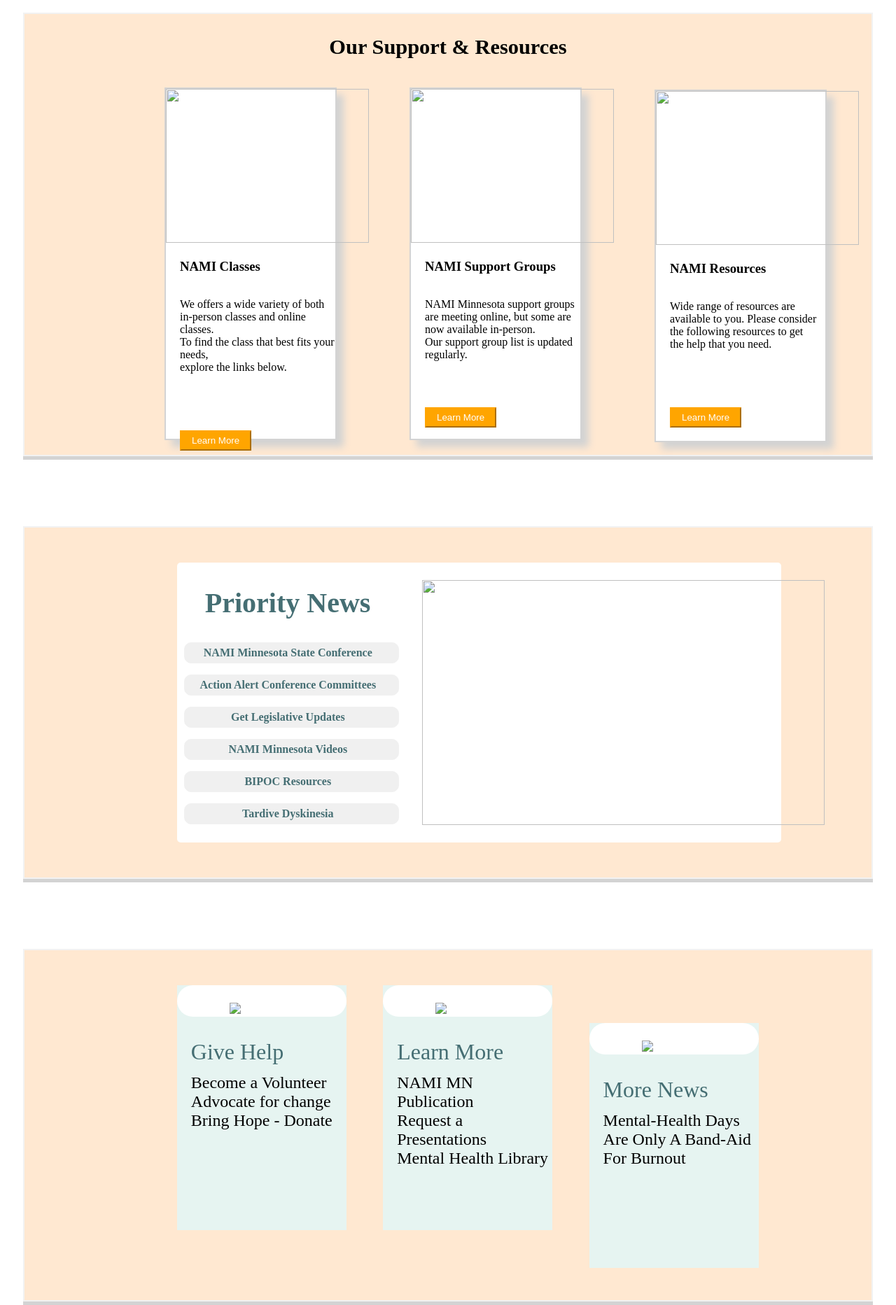
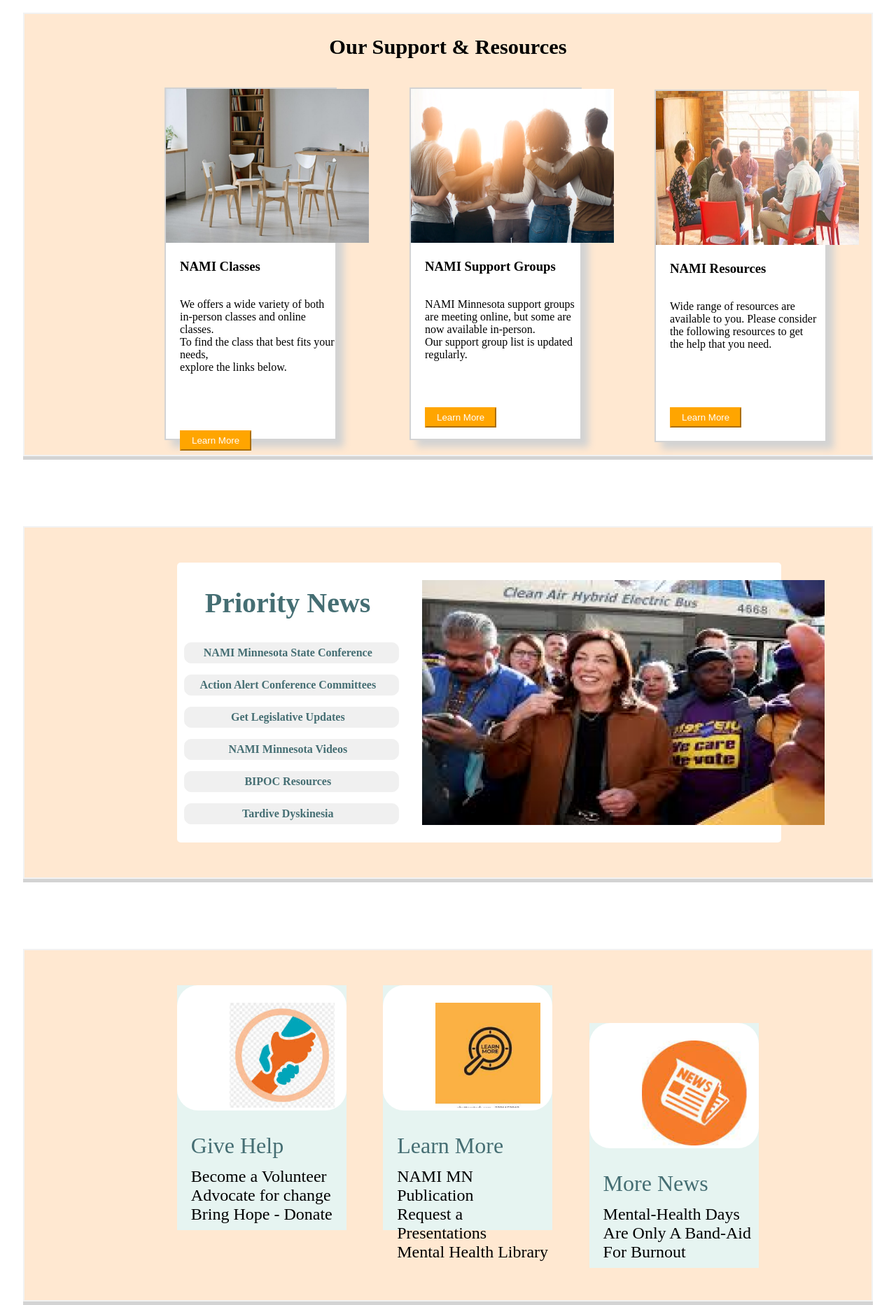
Before and after one commit to tmdevita/Group_6_OnePage, a plain HTML site: page index.html in a window 1280 px wide. Shown: the part 720-2585 px from the top of the page at 70% size. Drawn offline with Linux system fonts and the light colour scheme; the site is published under a folder, as on GitHub Pages, so addresses that start at the root find nothing.

Commit message:
Update index.html

```diff
--- a/index.html
+++ b/index.html
@@ -11,7 +11,7 @@
 <body>
   <header>
     <div class="header">
-      <img src="/images/logo.png">
+      <img src="images/logo.png">
     </div>
   </header>
     <nav>
@@ -82,7 +82,7 @@
         <h1>Our Support & Resources</h1>
       </div>
       <div class="card1">
-        <img src="/images/chairs.jpg" height="220px" width="290px">
+        <img src="images/chairs.jpg" height="220px" width="290px">
         <h3>NAMI Classes</h3>
         <p>We offers a wide variety of both<br>
         in-person classes and online classes. <br>
@@ -91,7 +91,7 @@
         <button class="learn_more1">Learn More</button>
       </div>
       <div class="card2">
-        <img src="/images/people.webp" height="220px" width="290px">
+        <img src="images/people.webp" height="220px" width="290px">
         <h3>NAMI Support Groups</h3>
         <p>NAMI Minnesota support groups<br>
         are meeting online,  but some are<br>
@@ -101,7 +101,7 @@
           <button class="learn_more2">Learn More</button>
       </div>
       <div class="card3">
-        <img src="/images/therapy_icon.jfif" height="220px" width="290px">
+        <img src="images/therapy_icon.jfif" height="220px" width="290px">
         <h3>NAMI Resources</h3>
         <p>Wide range of resources are<br>
         available to you.  Please consider<br>
@@ -129,7 +129,7 @@
         <h3>Tardive Dyskinesia</h3>
       </div>
       <div class="card5">
-        <img src="/images/image 71.png" height="350px" width="575px">
+        <img src="images/image 71.png" height="350px" width="575px">
       </div>
     </section>
   </section>
@@ -144,7 +144,7 @@
     <section class="section3">
       <div class="card6">
         <div class="block1">
-          <img src="/images/help_icon.png" height="150px">
+          <img src="images/help_icon.png" height="150px">
         </div>
         <h1 class="text1">Give Help</h1>
         <p class="para1">Become a Volunteer<br>
@@ -154,7 +154,7 @@
       </div>
       <div class="card7">
         <div class="block1">
-          <img src="/images/search_icon.png" height="150px">
+          <img src="images/search_icon.png" height="150px">
         </div>
         <h1 class="text1">Learn More</h1>
         <p class="para1">NAMI MN Publication<br>
@@ -164,7 +164,7 @@
       </div>
       <div class="card12">
         <div class="block1">
-          <img src="/images/news_logo.png" height="150px">
+          <img src="images/news_logo.png" height="150px">
         </div>
         <h1 class="text1">More News</h1>
         <p class="para1">Mental-Health Days<br>
@@ -214,10 +214,10 @@
       <div class="footer9">Events/News</div>
       <div class="footer10">e-Newsletter Sign Up</div>
     </div>
-    <img src="/images/logo.png" height="50px">
+    <img src="images/logo.png" height="50px">
     <h3 class="footer12">©2022 Layers. All rights reserved.</h3>
-    <img class="face" src="/images/facebook.png" height="50px">
-    <img class="twit" src="/images/twitter.png" height="50px">
+    <img class="face" src="images/facebook.png" height="50px">
+    <img class="twit" src="images/twitter.png" height="50px">
   </footer>
 </body>
 </html>
```
